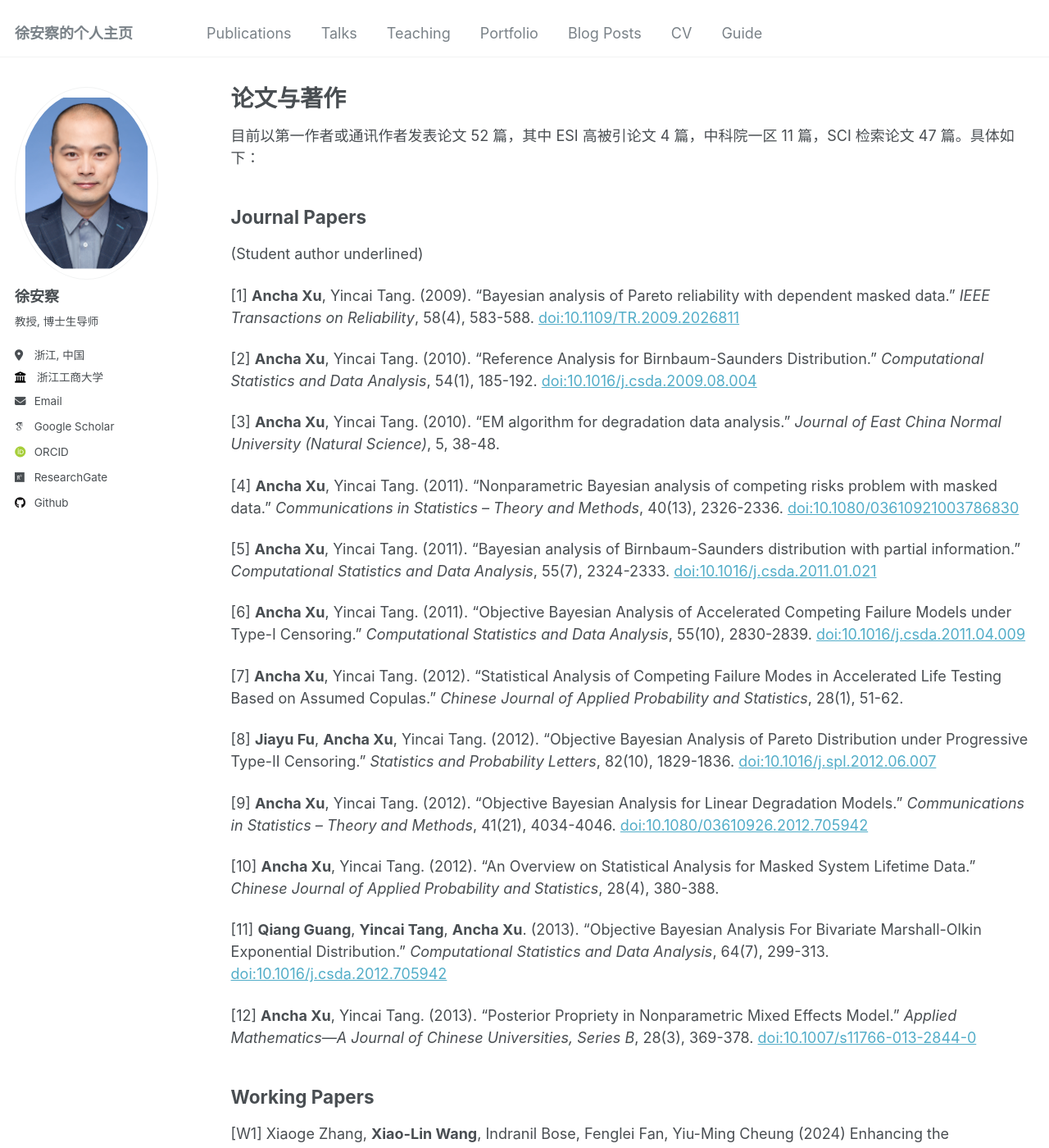
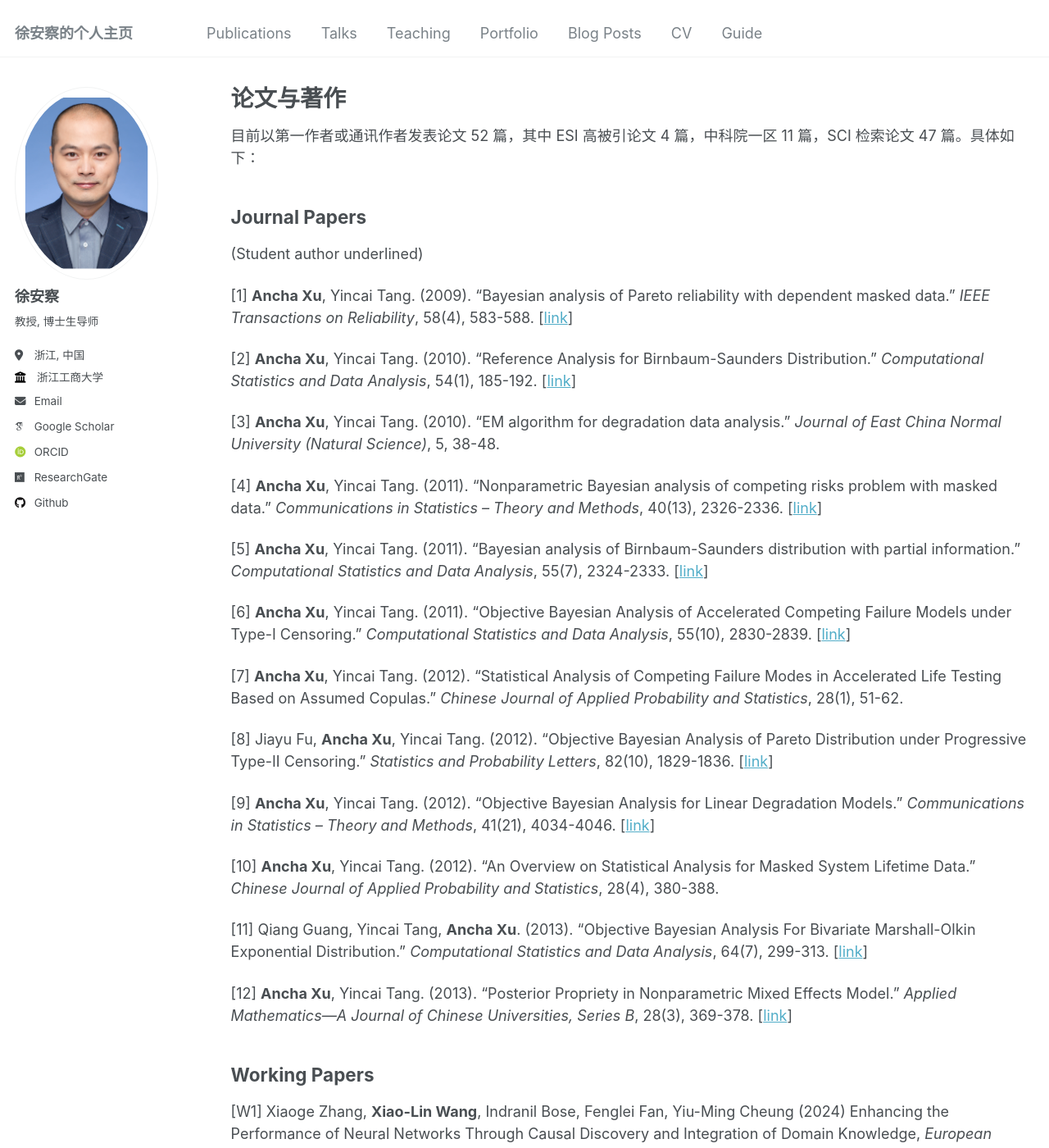
Before and after one commit to liangliangzhuang/liangliangzhuang.github.io, a Jekyll site: the page built from _pages/publications.md, in a window 1280 px wide and 1400 px high. Shown: the whole window at 82% size. Built offline with Jekyll 4.4.1, drawn with Linux system fonts in a browser that asks for light colours; some web fonts are replaced.

Commit message:
Update publications.md

```diff
--- a/_pages/publications.md
+++ b/_pages/publications.md
@@ -12,29 +12,29 @@ author_profile: true
 
 (Student author underlined)
 
-[1] **Ancha Xu**, Yincai Tang. (2009). "Bayesian analysis of Pareto reliability with dependent masked data." *IEEE Transactions on Reliability*, 58(4), 583-588. [doi:10.1109/TR.2009.2026811](https://doi.org/10.1109/TR.2009.2026811)
+[1] **Ancha Xu**, Yincai Tang. (2009). "Bayesian analysis of Pareto reliability with dependent masked data." *IEEE Transactions on Reliability*, 58(4), 583-588. [<a href="https://doi.org/10.1109/TR.2009.2026811">link</a>]
 
-[2] **Ancha Xu**, Yincai Tang. (2010). "Reference Analysis for Birnbaum-Saunders Distribution." *Computational Statistics and Data Analysis*, 54(1), 185-192. [doi:10.1016/j.csda.2009.08.004](https://doi.org/10.1016/j.csda.2009.08.004)
+[2] **Ancha Xu**, Yincai Tang. (2010). "Reference Analysis for Birnbaum-Saunders Distribution." *Computational Statistics and Data Analysis*, 54(1), 185-192. [<a href="https://doi.org/10.1016/j.csda.2009.08.004">link</a>]
 
 [3] **Ancha Xu**, Yincai Tang. (2010). "EM algorithm for degradation data analysis." *Journal of East China Normal University (Natural Science)*, 5, 38-48.
 
-[4] **Ancha Xu**, Yincai Tang. (2011). "Nonparametric Bayesian analysis of competing risks problem with masked data." *Communications in Statistics – Theory and Methods*, 40(13), 2326-2336. [doi:10.1080/03610921003786830](https://doi.org/10.1080/03610921003786830)
+[4] **Ancha Xu**, Yincai Tang. (2011). "Nonparametric Bayesian analysis of competing risks problem with masked data." *Communications in Statistics – Theory and Methods*, 40(13), 2326-2336. [<a href="https://doi.org/10.1080/03610921003786830">link</a>]
 
-[5] **Ancha Xu**, Yincai Tang. (2011). "Bayesian analysis of Birnbaum-Saunders distribution with partial information." *Computational Statistics and Data Analysis*, 55(7), 2324-2333. [doi:10.1016/j.csda.2011.01.021](https://doi.org/10.1016/j.csda.2011.01.021)
+[5] **Ancha Xu**, Yincai Tang. (2011). "Bayesian analysis of Birnbaum-Saunders distribution with partial information." *Computational Statistics and Data Analysis*, 55(7), 2324-2333. [<a href="https://doi.org/10.1016/j.csda.2011.01.021">link</a>]
 
-[6] **Ancha Xu**, Yincai Tang. (2011). "Objective Bayesian Analysis of Accelerated Competing Failure Models under Type-I Censoring." *Computational Statistics and Data Analysis*, 55(10), 2830-2839. [doi:10.1016/j.csda.2011.04.009](https://doi.org/10.1016/j.csda.2011.04.009)
+[6] **Ancha Xu**, Yincai Tang. (2011). "Objective Bayesian Analysis of Accelerated Competing Failure Models under Type-I Censoring." *Computational Statistics and Data Analysis*, 55(10), 2830-2839. [<a href="https://doi.org/10.1016/j.csda.2011.04.009">link</a>]
 
 [7] **Ancha Xu**, Yincai Tang. (2012). "Statistical Analysis of Competing Failure Modes in Accelerated Life Testing Based on Assumed Copulas." *Chinese Journal of Applied Probability and Statistics*, 28(1), 51-62.
 
-[8] **Jiayu Fu**, **Ancha Xu**, Yincai Tang. (2012). "Objective Bayesian Analysis of Pareto Distribution under Progressive Type-II Censoring." *Statistics and Probability Letters*, 82(10), 1829-1836. [doi:10.1016/j.spl.2012.06.007](https://doi.org/10.1016/j.spl.2012.06.007)
+[8] Jiayu Fu, **Ancha Xu**, Yincai Tang. (2012). "Objective Bayesian Analysis of Pareto Distribution under Progressive Type-II Censoring." *Statistics and Probability Letters*, 82(10), 1829-1836. [<a href="https://doi.org/10.1016/j.spl.2012.06.007">link</a>]
 
-[9] **Ancha Xu**, Yincai Tang. (2012). "Objective Bayesian Analysis for Linear Degradation Models." *Communications in Statistics – Theory and Methods*, 41(21), 4034-4046. [doi:10.1080/03610926.2012.705942](https://doi.org/10.1080/03610926.2012.705942)
+[9] **Ancha Xu**, Yincai Tang. (2012). "Objective Bayesian Analysis for Linear Degradation Models." *Communications in Statistics – Theory and Methods*, 41(21), 4034-4046. [<a href="https://doi.org/10.1080/03610926.2012.705942">link</a>]
 
 [10] **Ancha Xu**, Yincai Tang. (2012). "An Overview on Statistical Analysis for Masked System Lifetime Data." *Chinese Journal of Applied Probability and Statistics*, 28(4), 380-388.
 
-[11] **Qiang Guang**, **Yincai Tang**, **Ancha Xu**. (2013). "Objective Bayesian Analysis For Bivariate Marshall-Olkin Exponential Distribution." *Computational Statistics and Data Analysis*, 64(7), 299-313. [doi:10.1016/j.csda.2012.705942](https://doi.org/10.1016/j.csda.2012.705942)
+[11] Qiang Guang, Yincai Tang, **Ancha Xu**. (2013). "Objective Bayesian Analysis For Bivariate Marshall-Olkin Exponential Distribution." *Computational Statistics and Data Analysis*, 64(7), 299-313. [<a href="https://doi.org/10.1016/j.csda.2012.705942">link</a>]
 
-[12] **Ancha Xu**, Yincai Tang. (2013). "Posterior Propriety in Nonparametric Mixed Effects Model." *Applied Mathematics—A Journal of Chinese Universities, Series B*, 28(3), 369-378. [doi:10.1007/s11766-013-2844-0](https://doi.org/10.1007/s11766-013-2844-0)
+[12] **Ancha Xu**, Yincai Tang. (2013). "Posterior Propriety in Nonparametric Mixed Effects Model." *Applied Mathematics—A Journal of Chinese Universities, Series B*, 28(3), 369-378. [<a href="https://doi.org/10.1007/s11766-013-2844-0">link</a>]
 
 
 
```
